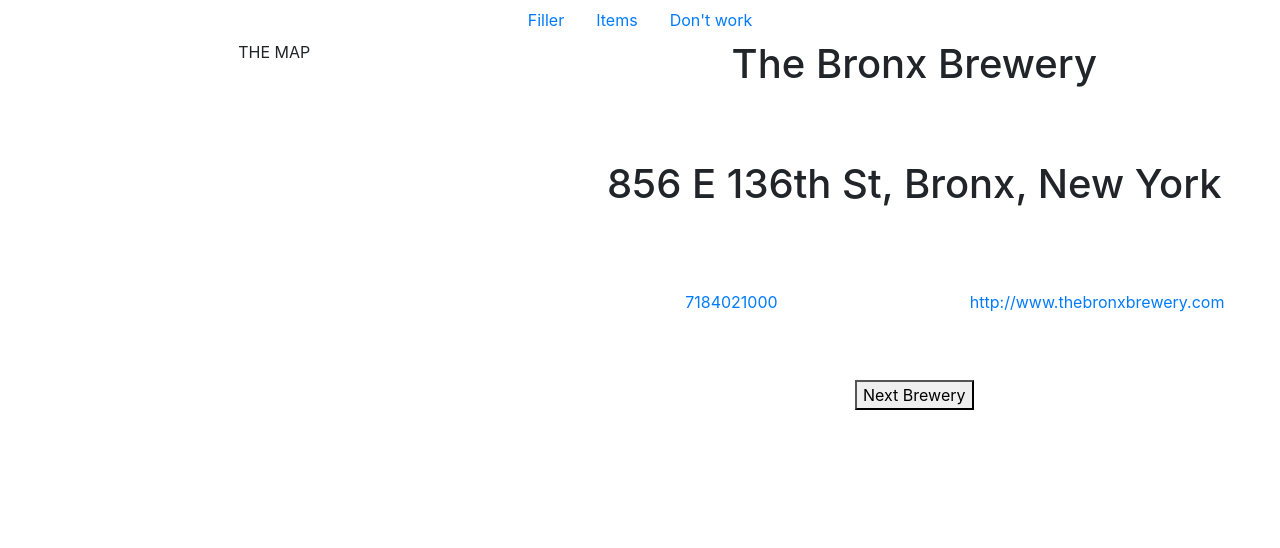
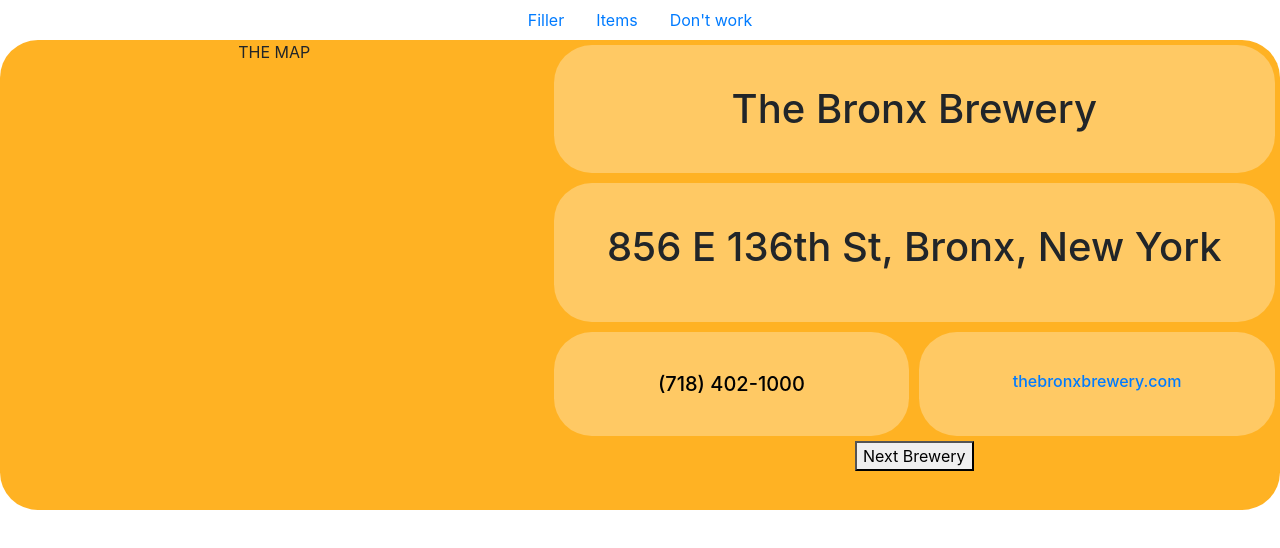
Before and after one commit to chrisbakeraugie/beer-near, a React (Create React App) app: page / in a window 1280 px wide. Shown: the top 548 px of the page. Built offline with nearby package versions, Linux system fonts and the light colour scheme; no server answers; what google-maps-react would draw is missing.

Commit message:
Styled the Brewery contianer and components

```diff
--- a/src/App.js
+++ b/src/App.js
@@ -18,7 +18,7 @@
   /**
    * State management for the list of breweries
    */
-  const [breweries, setBreweries] = React.useState([
+  const [breweries, setBreweries] = React.useState([ // TODO: REMOVE INITIAL CONDITIONS BEFORE DEPLOYMENT
     { "id": 14927, "obdb_id": "the-bronx-brewery-bronx", "name": "The Bronx Brewery", "brewery_type": "micro", "street": "856 E 136th St", "address_2": null, "address_3": null, "city": "Bronx", "state": "New York", "county_province": null, "postal_code": "10454-3509", "country": "United States", "longitude": "-73.91064054", "latitude": "40.801861", "phone": "7184021000", "website_url": "http://www.thebronxbrewery.com", "updated_at": "2018-08-24T00:00:00.000Z", "created_at": "2018-07-24T00:00:00.000Z" },
     { "id": 12184, "obdb_id": "lic-beer-project-long-island-city", "name": "LIC Beer Project", "brewery_type": "micro", "street": "3928 23rd St", "address_2": null, "address_3": null, "city": "Long Island City", "state": "New York", "county_province": null, "postal_code": "11101-4817", "country": "United States", "longitude": "-73.942849", "latitude": "40.75063", "phone": "9178326840", "website_url": "http://licbeerproject.com", "updated_at": "2018-08-24T00:00:00.000Z", "created_at": "2018-07-24T00:00:00.000Z" },
     {"id":11335,"obdb_id":"harlem-brewing-co-new-york","name":"Harlem Brewing Co","brewery_type":"contract","street":"2 W 123rd St","address_2":null,"address_3":null,"city":"New York","state":"New York","county_province":null,"postal_code":"10027-5623","country":"United States","longitude":"-73.94532799","latitude":"40.8058068","phone":"8885596735","website_url":"http://www.harlembrewingcompany.com","updated_at":"2018-08-24T00:00:00.000Z","created_at":"2018-07-24T00:00:00.000Z"},
--- a/src/BreweryContainer.js
+++ b/src/BreweryContainer.js
@@ -22,16 +22,47 @@
     }
     return ("th");
   };
+
+  /**
+ * Returns phone number (from props) with prettier display
+ */
+  const phoneNumber = () => {
+    const phoneArray = brewery.phone.toString().split("");
+    if (brewery.phone.toString().split("").length === 10) {
+      return (
+        ["(", phoneArray[0], phoneArray[1], phoneArray[2], ")", " ", phoneArray[3],
+          phoneArray[4], phoneArray[5], "-", phoneArray[6], phoneArray[7], phoneArray[8], phoneArray[9]].join("")
+      );
+    } else if (phoneArray.length === 11) {
+      return (
+        ["+", phoneArray[0], " ", "(", phoneArray[1], phoneArray[2], phoneArray[3], ")", " ", phoneArray[4],
+          phoneArray[5], phoneArray[6], "-", phoneArray[7], phoneArray[8], phoneArray[9], phoneArray[10]].join("")
+      );
+    } else {
+      return ("No phone listed");
+    }
+  };
+
+  /**
+   * Removes
+   */
+  const shortenedUrl = () => {
+    let shortenedUrl = brewery.website_url;
+    shortenedUrl = shortenedUrl.replace(/^(?:https?:\/\/)?(?:www\.)?/i ,"");
+    return shortenedUrl;
+  };
+
   return (
     <div className="brewery-container">
       <div className="Map">THE MAP</div>
-      <div className="Name"><h1>{brewery.name}</h1></div>
-      <div className="Address"><h1>{brewery.street}, {brewery.city}, {brewery.state}</h1></div>
-      <div className="Phone"><a href={"tel:" + brewery.phone}>{brewery.phone}</a></div>
-      <div className="Website"><p><a href={brewery.website_url}>{brewery.website_url}</a></p></div>
+      <div className="Name"><h1 className="centered-text">{brewery.name}</h1></div>
+      <div className="Address"><h1 className="centered-text">{brewery.street}, {brewery.city}, {brewery.state}</h1></div>
+      <div className="Phone"><h5 className="centered-text"><a className="phone-number" href={"tel:" + brewery.phone}>{phoneNumber()}</a></h5></div>
+      <div className="Website"><h6 className="centered-text"><a href={brewery.website_url} target="_blank">{shortenedUrl()}</a></h6></div>
       <div className="Next-Brewery"><button onClick={onNext}>Next Brewery</button></div>
     </div>
   );
+
   /**
    * Template for grid (copy-paste)
    */
--- a/src/index.css
+++ b/src/index.css
@@ -1,15 +1,22 @@
 body {
   margin: 0;
-  font-family: -apple-system, BlinkMacSystemFont, 'Segoe UI', 'Roboto', 'Oxygen',
-    'Ubuntu', 'Cantarell', 'Fira Sans', 'Droid Sans', 'Helvetica Neue',
-    sans-serif;
+  font-family: -apple-system, BlinkMacSystemFont, 'Segoe UI', 'Roboto', 'Oxygen', 'Ubuntu', 'Cantarell', 'Fira Sans', 'Droid Sans', 'Helvetica Neue', sans-serif;
   -webkit-font-smoothing: antialiased;
   -moz-osx-font-smoothing: grayscale;
 }
 
 code {
-  font-family: source-code-pro, Menlo, Monaco, Consolas, 'Courier New',
-    monospace;
+  font-family: source-code-pro, Menlo, Monaco, Consolas, 'Courier New', monospace;
+}
+
+.centered-text {
+  margin: auto;
+  padding: 40px;
+}
+
+.phone-number {
+  text-decoration: none;
+  color: black;
 }
 
 .brewery-container {
@@ -18,22 +25,44 @@
   grid-template-rows: 1.2fr 1.3fr 0.9fr 0.6fr;
   gap: 0px 0px;
   grid-auto-flow: row;
-  grid-template-areas:
-    "Map Map Map Name Name Name Name"
-    "Map Map Map Address Address Address Address"
-    "Map Map Map Phone Phone Website Website"
-    "Map Map Map Next-Brewery Next-Brewery Next-Brewery Next-Brewery";
+  grid-template-areas: "Map Map Map Name Name Name Name" "Map Map Map Address Address Address Address" "Map Map Map Phone Phone Website Website" "Map Map Map Next-Brewery Next-Brewery Next-Brewery Next-Brewery";
   min-height: 50vh;
+  background-color: rgba(255, 166, 0, 0.863);
+  border-radius: 10mm;
 }
 
-.Map { grid-area: Map; }
+.Map {
+  grid-area: Map;
+}
 
-.Name { grid-area: Name; }
+.Name {
+  grid-area: Name;
+  background-color: rgba(255, 255, 255, 0.295);
+  border-radius: 10mm;
+  margin: 5px;
+}
 
-.Address { grid-area: Address; }
+.Address {
+  grid-area: Address;
+  background-color: rgba(255, 255, 255, 0.295);
+  border-radius: 10mm;
+  margin: 5px;
+}
 
-.Phone { grid-area: Phone; }
+.Phone {
+  grid-area: Phone;
+  background-color: rgba(255, 255, 255, 0.295);
+  border-radius: 10mm;
+  margin: 5px;
+}
 
-.Website { grid-area: Website; }
+.Website {
+  grid-area: Website;
+  background-color: rgba(255, 255, 255, 0.295);
+  border-radius: 10mm;
+  margin: 5px;
+}
 
-.Next-Brewery { grid-area: Next-Brewery; }
+.Next-Brewery {
+  grid-area: Next-Brewery;
+}
```
Lines whose indentation alone changed are shown as unchanged.
